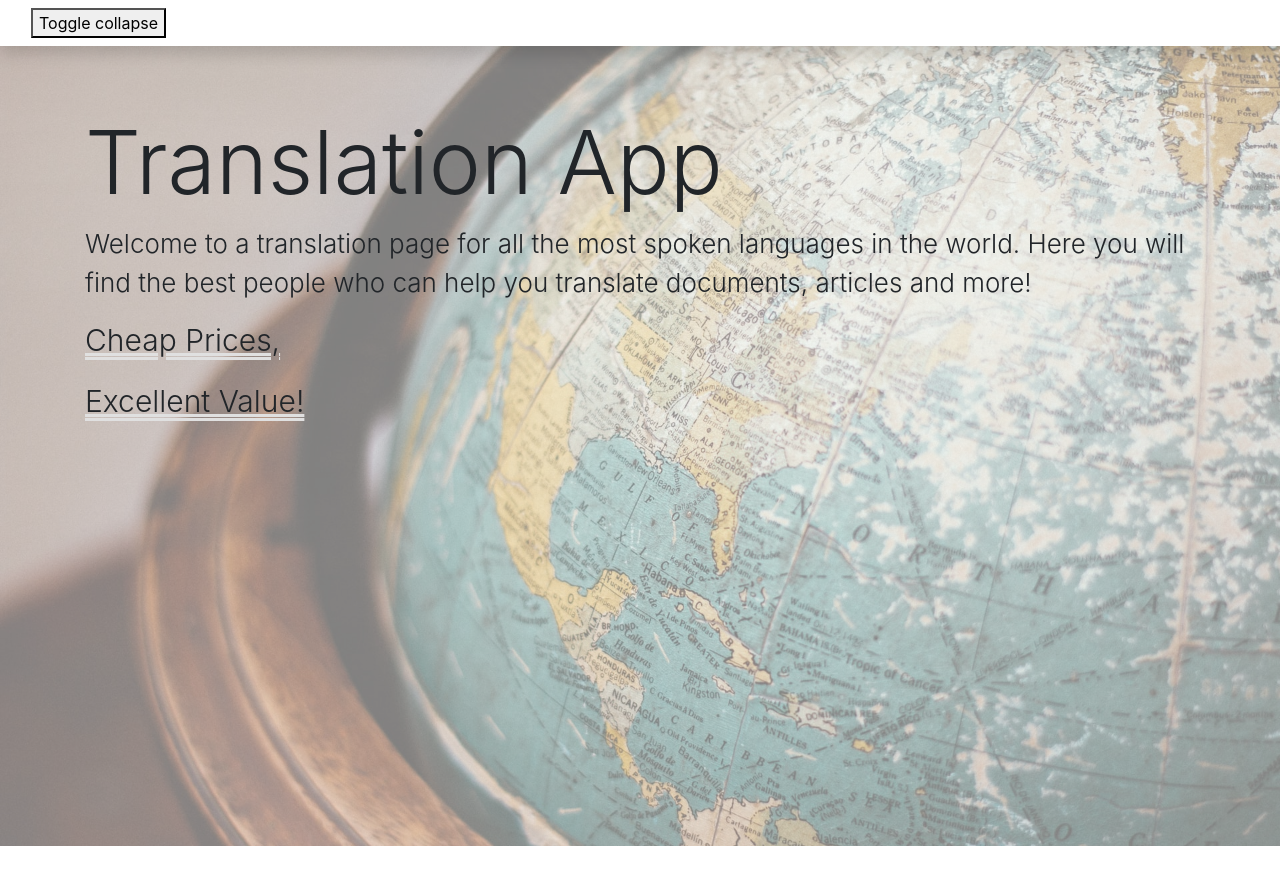
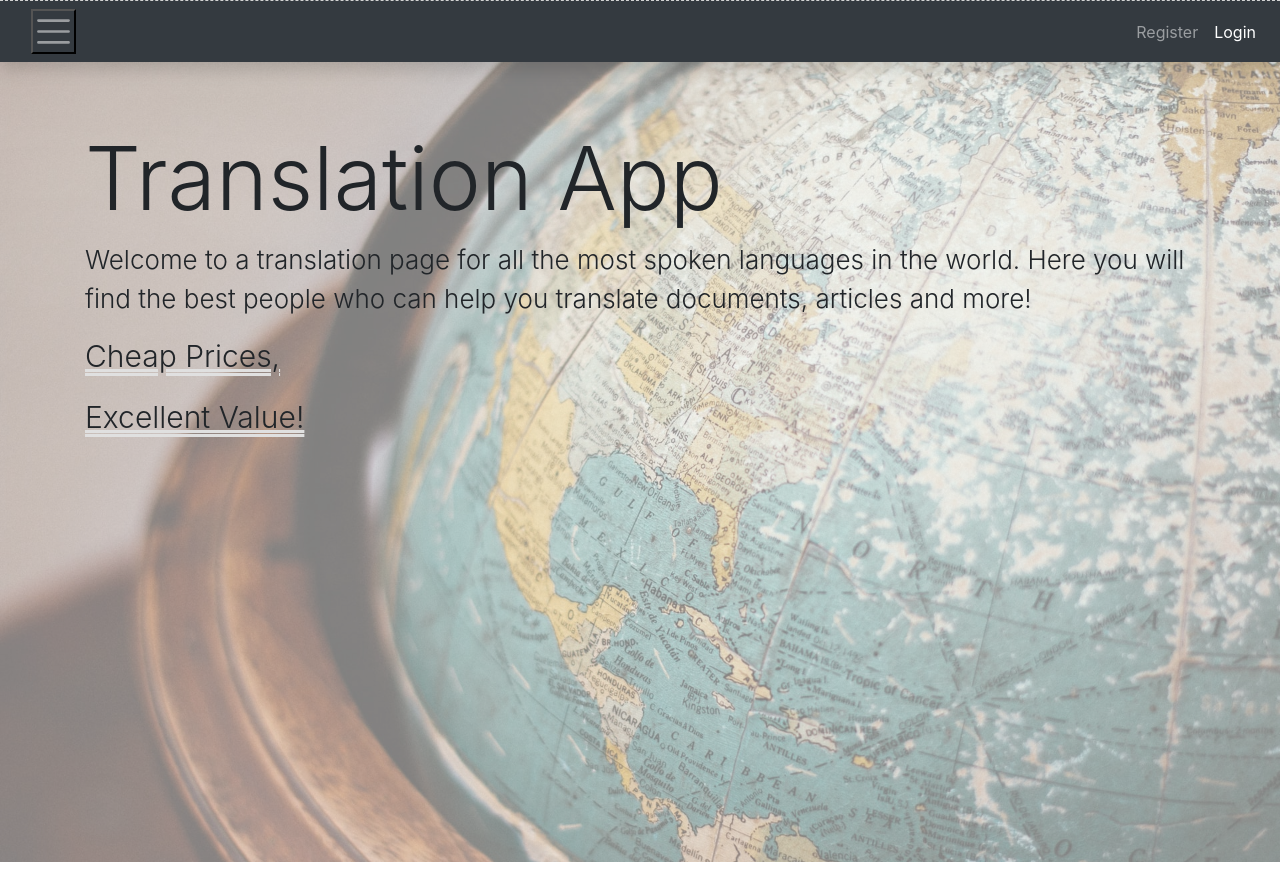
Before and after one commit to vladik93/Fiverr-App, an Angular app: page / in a window 1280 px wide. Built offline with nearby package versions, Linux system fonts and the light colour scheme.

Commit message:
added some mockup for the collapsable navbar

```diff
--- a/src/app/navbar/navbar.component.css
+++ b/src/app/navbar/navbar.component.css
@@ -0,0 +1,3 @@
+#toggler {
+    font-size: 30px;
+}
--- a/src/app/navbar/navbar.component.html
+++ b/src/app/navbar/navbar.component.html
@@ -1,11 +1,49 @@
-<div id="collapseBasic" class="navbar-collapse collapse" [collapse]="isCollapsed" [isAnimated]="true">
-  <p>Hello</p>
+<div id="collapseBasic" class="navbar-collapse collapse bg-dark" [collapse]="isCollapsed" [isAnimated]="true">
+  <div class="row m-2">
+    <div class="col-md-1">
+      <div style="color: white">
+        <img src="../../assets/images/flags/spain.jpg"  style="height: 50px"/>
+        <p>Spanish</p>
+      </div>
+    </div>
+    <div class="col-md-1">
+        <div style="color: white">
+          <img src="../../assets/images/flags/spain.jpg"  style="height: 50px"/>
+          <p>Spanish</p>
+        </div>
+      </div>
+    </div>
+    <div class="row m-2">
+        <div class="col-md-1">
+          <div style="color: white">
+            <img src="../../assets/images/flags/spain.jpg"  style="height: 50px"/>
+            <p>Spanish</p>
+          </div>
+        </div>
+        <div class="col-md-1">
+            <div style="color: white">
+              <img src="../../assets/images/flags/spain.jpg"  style="height: 50px"/>
+              <p>Spanish</p>
+            </div>
+          </div>
+        </div>
 </div>
 
-<nav class="navbar navbar-expand-lg navbar-light bg-white shadow">
+<nav class="navbar navbar-expand-lg navbar-dark bg-dark shadow" style="border-top: 1px dashed lightgrey">
   <div class="container-fluid">
-    <button type="button" class="navbar-toggle collapsed" (click)="isCollapsed = !isCollapsed"
-      [attr.aria-expanded]="!isCollapsed" aria-controls="collapseBasic">Toggle collapse
+    <button type="button" id="toggler" class="navbar-toggle collapsed navbar-toggler-icon" (click)="isCollapsed = !isCollapsed"
+      [attr.aria-expanded]="!isCollapsed" aria-controls="collapseBasic">
     </button>
   </div>
+
+  <div class="collapse navbar-collapse" id="navbarNav">
+      <ul class="navbar-nav">
+        <li class="nav-item">
+            <a class="nav-link" href="#">Register</a>
+        </li>
+        <li class="nav-item active">
+          <a class="nav-link" href="#">Login</a>
+        </li>
+      </ul>
+    </div>
 </nav>
```
Also changed, not shown: src/assets/images/flags/spain.jpg (added).
